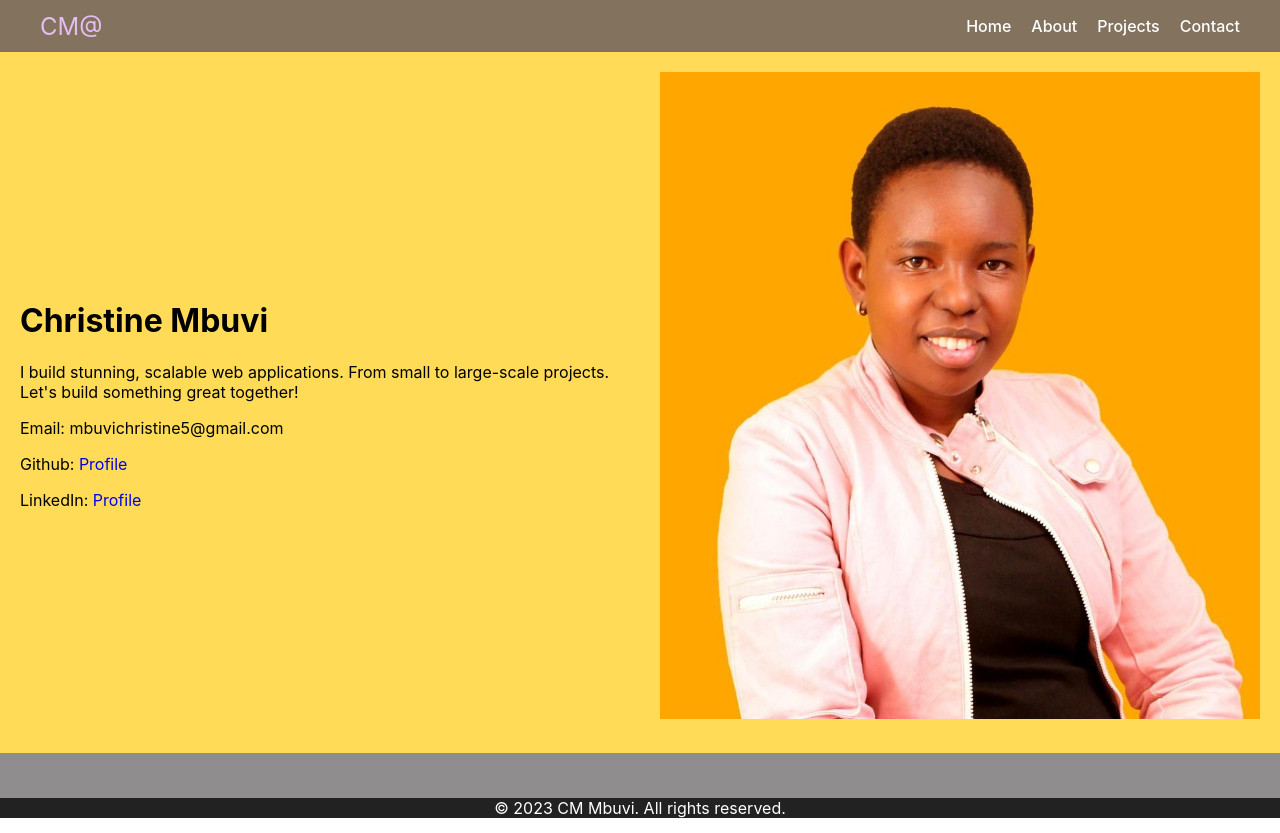
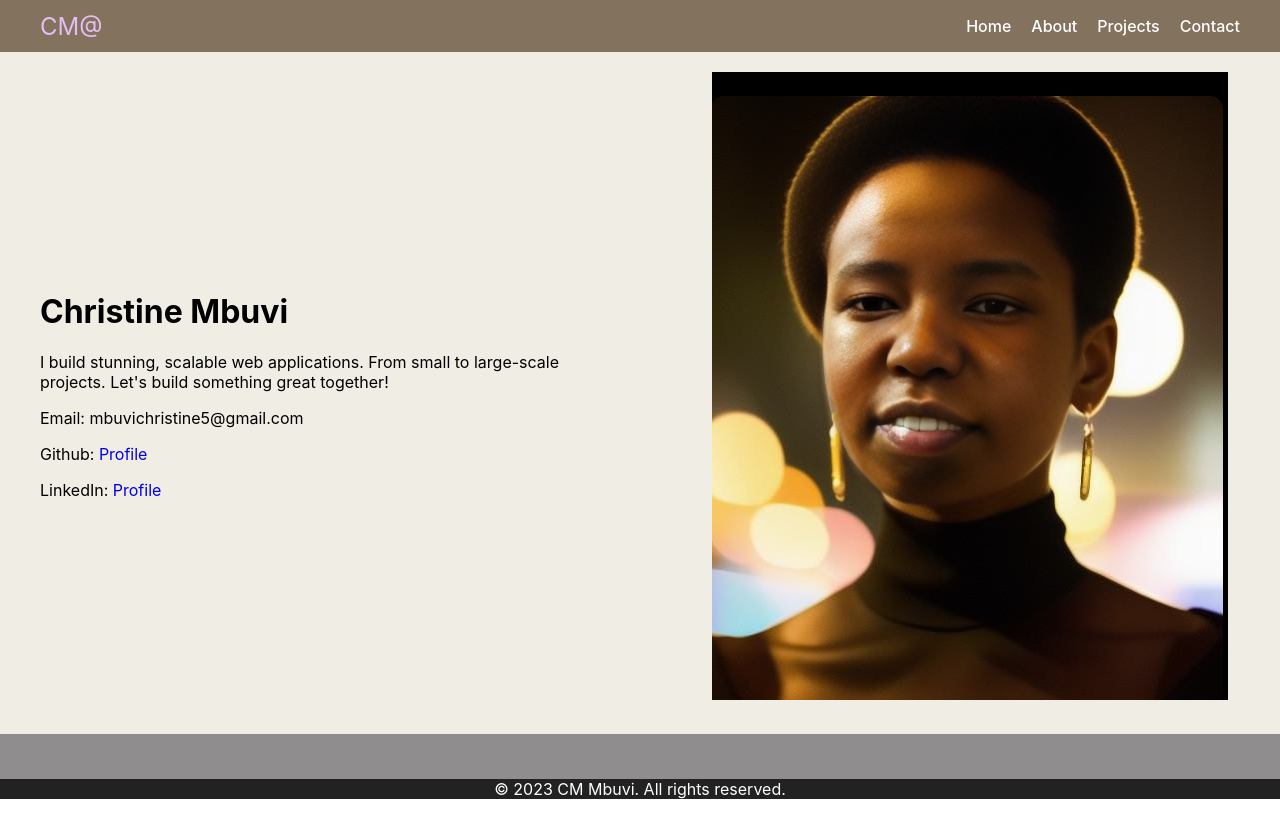
Before and after one commit to mueni5/my-portfolio, a React (Create React App) app in the folder portfolio-app/: page / in a window 1280 px wide. Built offline with nearby package versions, Linux system fonts and the light colour scheme; data requests are answered from the project's data file.

Commit message:
modified home image

```diff
--- a/portfolio-app/db.json
+++ b/portfolio-app/db.json
@@ -36,14 +36,14 @@
     {
       "id": 4,
       "title": "Linda Mama",
-      "description": "An app for expectant mothers created using React,Rails backend and Postgresql database.",
+      "description": "An app for expectant mothers created using React,Rails API and Postgresql database.",
 
       "url": "https://https://github.com/mueni5/linda-mama-full"
     },
     {
       "id": 5,
       "title": "Diet-Blog",
-      "description": "An app for expectant mothers to read about diet and also communicate with doc/other mothers through a chat forum using React,Rails backend and Postgresql database.",
+      "description": "An app for expectant mothers to read about diet and a Chat Forum using React,Rails API and Postgresql database.",
 
       "url": "https://github.com/mueni5/diet-blog"
     }
--- a/portfolio-app/src/components/Home/Home.css
+++ b/portfolio-app/src/components/Home/Home.css
@@ -3,12 +3,12 @@
 .home-container {
   display: flex;
   align-items: center;
-  background-color: #FFDB58;
+  background-color: #f0ede4;
 }
 
 .text-container {
   flex: 1; /* Take up 50% of the available space */
-  padding: 20px; /* Adjust as needed */
+  padding: 40px; /* Adjust as needed */
 }
 
 .image-container {
--- a/portfolio-app/src/components/Home/Home.js
+++ b/portfolio-app/src/components/Home/Home.js
@@ -9,7 +9,7 @@ const Home = () => {
   useEffect(() => {
     const fetchProfileData = () => {
       axios
-        .get('http://localhost:3000/profile') // Update the URL here
+        .get('http://localhost:3000/profile')
         .then((response) => {
           setProfileData(response.data);
         })
@@ -39,7 +39,7 @@ const Home = () => {
         </p>
       </div>
       <div className="image-container">
-        <img src="/Christine profile.jpg" alt="" className="profile-image" />
+        <img src="/SChristine.png" alt="" className="profile-image" />
       </div>
     </div>
   );
--- a/portfolio-app/src/components/Projects/Projects.js
+++ b/portfolio-app/src/components/Projects/Projects.js
@@ -1,6 +1,6 @@
 import React, { useState, useEffect } from 'react';
 import axios from 'axios';
-import './Projects.css'; // Import the CSS file for the Projects component
+import './Projects.css';
 
 const Projects = () => {
   const [projectsData, setProjectsData] = useState([]);
```
Also changed, not shown: portfolio-app/public/SChristine.png (added).
